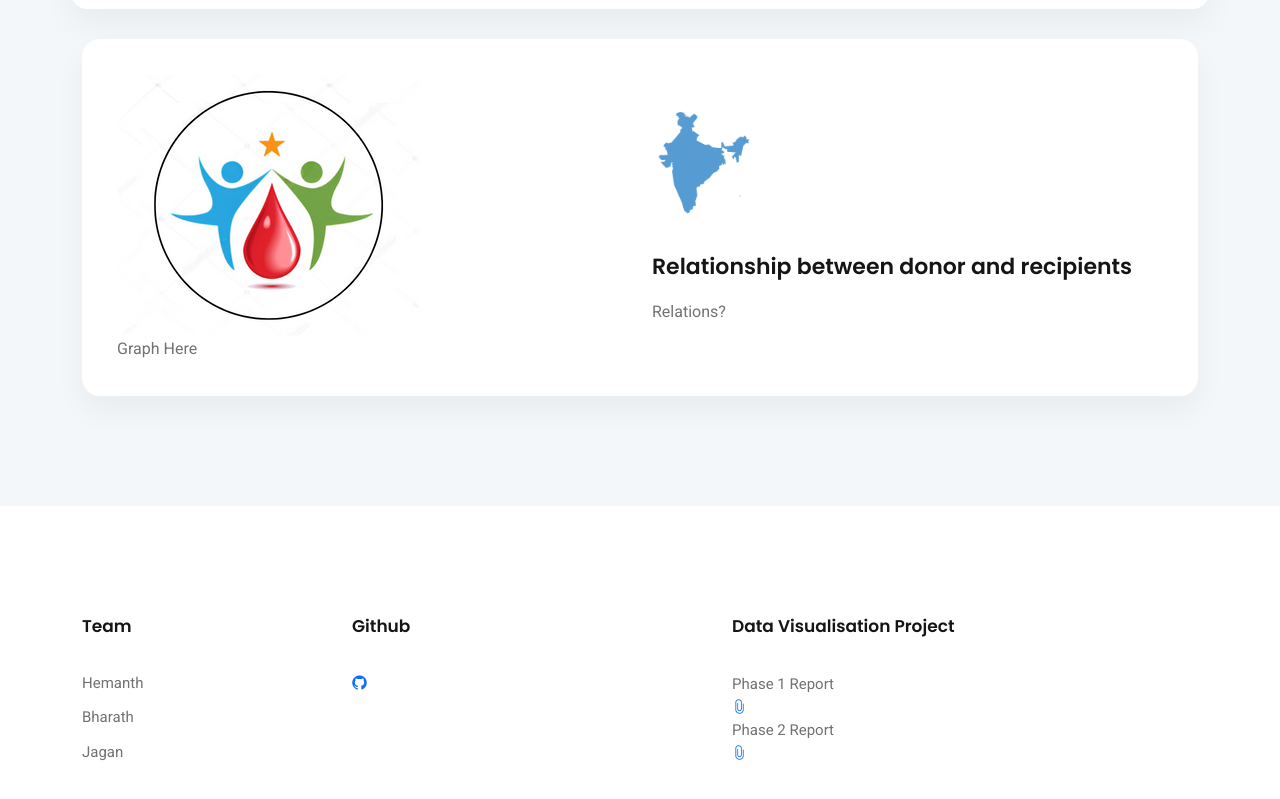
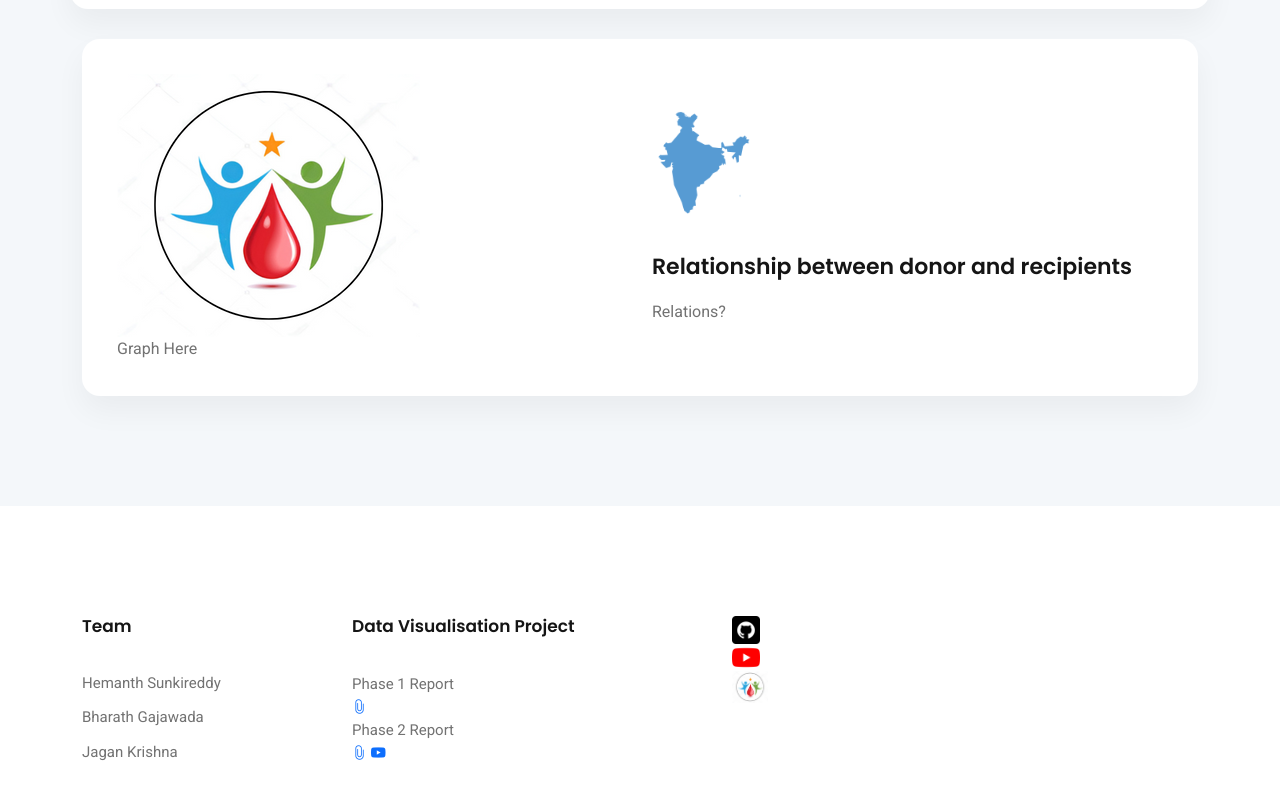
Before and after one commit to hemanth-sunkireddy/BloodLytics, a plain HTML site: page index.html in a window 1280 px wide. Shown: the part 3323-4122 px from the top of the page. Drawn offline with Linux system fonts and the light colour scheme.

Commit message:
code: added footer to the website

```diff
--- a/index.html
+++ b/index.html
@@ -192,8 +192,8 @@
 
     <!-- Start Call Action Area -->
     <section class="call-action" id="about">
-        <div class="container mt-50" >
-            <div class="inner-content" >
+        <div class="container mt-50">
+            <div class="inner-content">
                 <div class="row align-items-center">
                     <div class="col-lg-6 col-md-8 col-12">
                         <div class="text">
@@ -293,24 +293,10 @@
                             <div class="single-footer f-link">
                                 <h3>Team</h3>
                                 <ul>
-                                    <li><a href="javascript:void(0)">Hemanth</a></li>
-                                    <li><a href="javascript:void(0)">Bharath</a></li>
-                                    <li><a href="javascript:void(0)">Jagan</a></li>
+                                    <li><a href="https://github.com/hemanth-sunkireddy">Hemanth Sunkireddy</a></li>
+                                    <li><a href="javascript:void(0)">Bharath Gajawada</a></li>
+                                    <li><a href="javascript:void(0)">Jagan Krishna</a></li>
                                 </ul>
-                            </div>
-                            <!-- End Single Widget -->
-                        </div>
-
-                        <div class="col-lg-4 col-md-6 col-12">
-                            <!-- Single Widget -->
-                            <div class="single-footer newsletter">
-                                <h3>Github</h3>
-                                <div class="button">
-                                    <a class="sub-btn"
-                                        href="https://github.com/hemanth-sunkireddy/Data-visualisation-Project"><i
-                                            class="lni lni-github-original w-100 h-100"></i>
-                                    </a>
-                                </div>
                             </div>
                             <!-- End Single Widget -->
                         </div>
@@ -330,10 +316,31 @@
                                         href="https://github.com/hemanth-sunkireddy/Data-visualisation-Project"><i
                                             class="lni lni-paperclip w-100 h-100"></i>
                                     </a>
+                                    <a class="sub-btn" href="https://youtu.be/uOzVvlwPF0Y"><i
+                                            class="lni lni-youtube"></i></a>
                                 </div>
                             </div>
                             <!-- End Single Widget -->
                         </div>
+
+                        <div class="col-lg-4 col-md-6 col-12">
+                            <!-- Single Widget -->
+                            <div class="single-footer newsletter">
+                                <div class="row">
+                                    <a href="https://github.com/hemanth-sunkireddy/BloodLytics">
+                                  <img src="assets/images/github.png" width="10%">
+                                  </a>
+                                  <a href="https://www.youtube.com/watch?v=uOzVvlwPF0Y">
+                                    <img src="assets/images/youtube.png" width="10%">
+                                    </a>
+                                    <a href="https://hemanth-sunkireddy.github.io/BloodLytics/">
+                                        <img src="assets/images/brand.png" width="13%" class="m-lg-0">
+                                        </a>
+                                </div>
+                            </div>
+                        </div>
+
+
                     </div>
                 </div>
             </div>
```
Also changed, not shown: assets/images/github.png (added), assets/images/instagram.png (added), assets/images/youtube.png (added).
